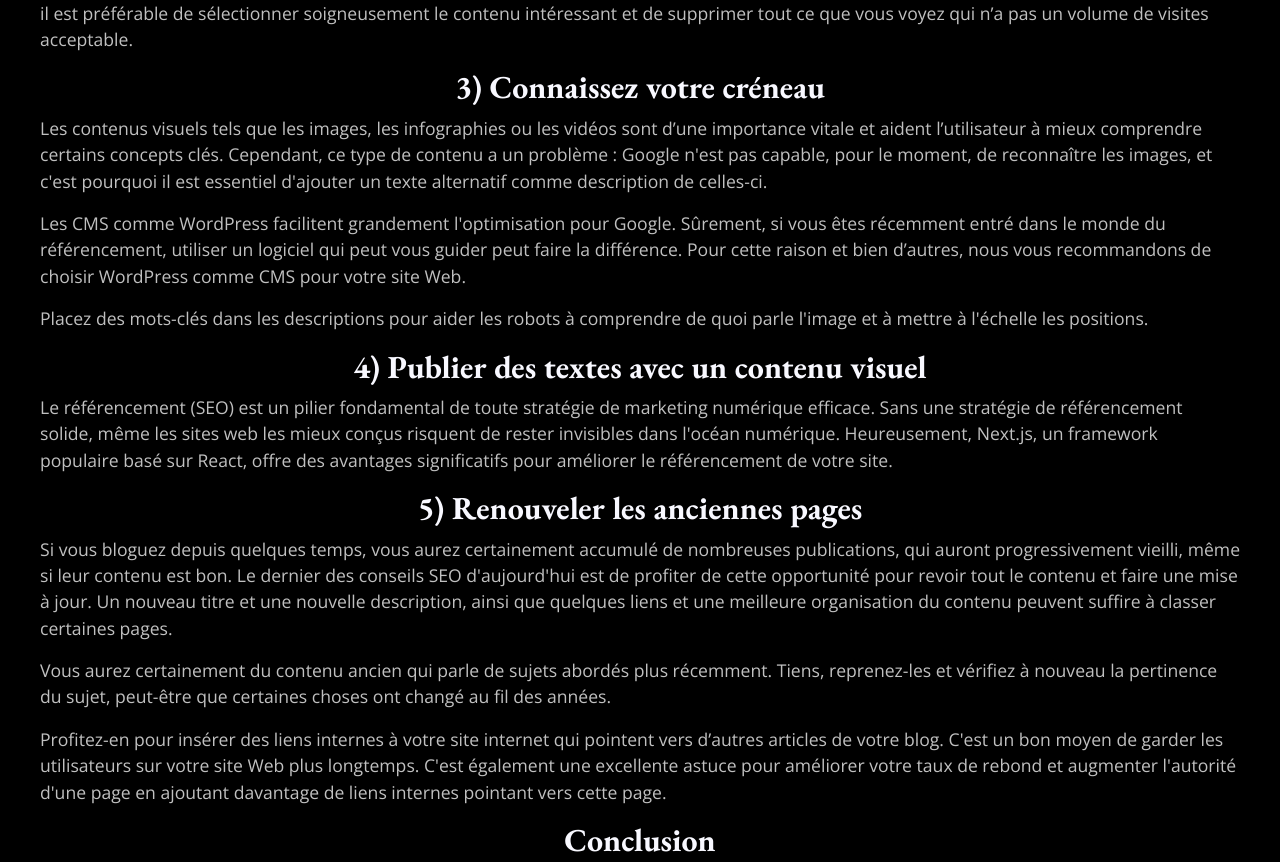
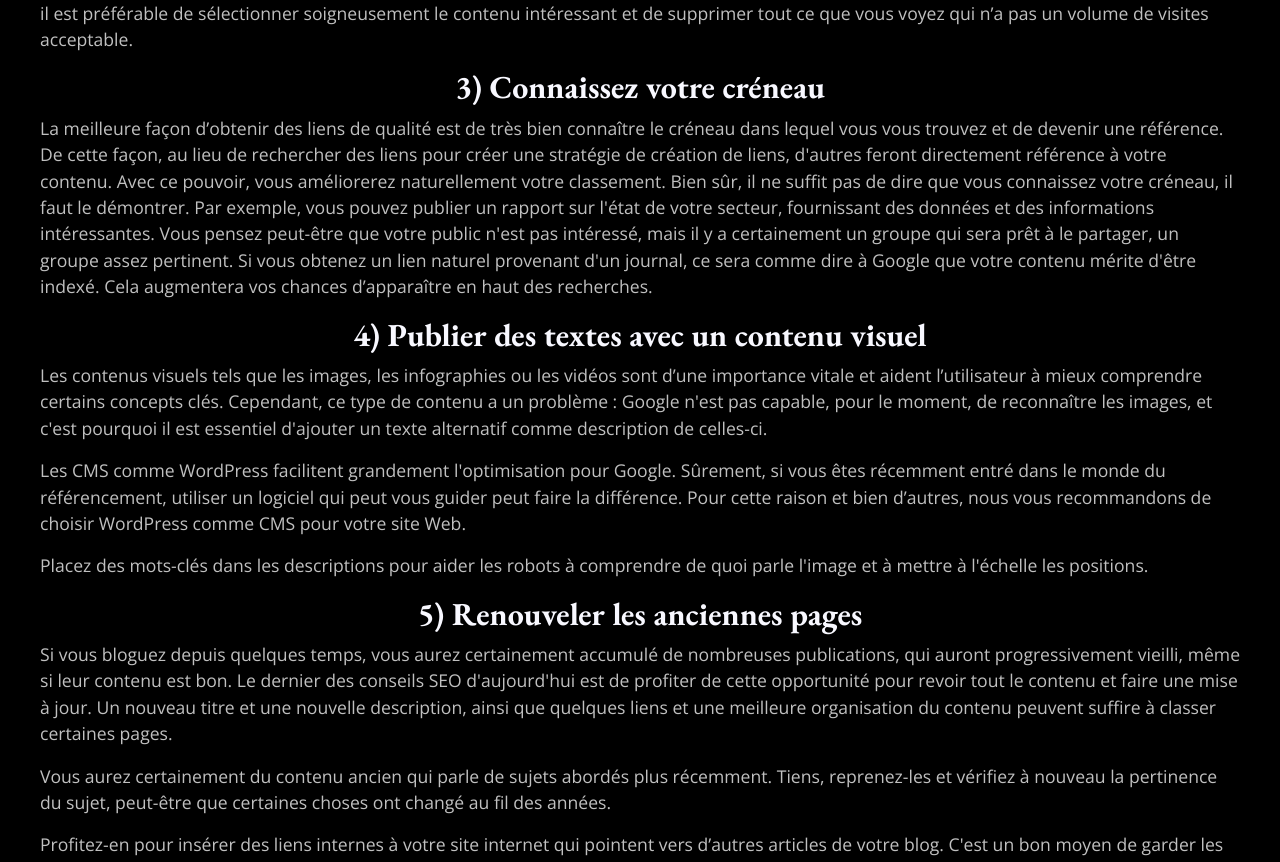
Before and after one commit to White-Wolf-Web/White-wolf-web.com, a Next.js app: page /blog/other/conseil-seo in a window 1280 px wide. Shown: the part 1391-2253 px from the top of the page. Built offline with nearby package versions, Linux system fonts and the light colour scheme.

Commit message:
Update page.js

```diff
--- a/app/blog/other/conseil-seo/page.js
+++ b/app/blog/other/conseil-seo/page.js
@@ -48,20 +48,21 @@ export default function adviceSeo() {
 					moteurs de recherche.{" "}
 				</p>
 			</section>
-
 			<section>
 				<h2 className={styles.textCenter}>1&#41; Placez les mots-clés aux endroits appropriés</h2>
 
 				<p>
-					Comme nous l&apos;avons déjà dit à d&apos;autres occasions, les mots-clés sont fondamentaux pour <Link href="https://itconsulting-prod.com/services/seo-specialisee" className={styles.internalLink}>améliorer le référencement</Link>. Mais il ne suffit pas de savoir ce qui vient d’être dit
-					ou simplement de connaître les mots-clés les plus pertinents pour votre projet.
+					Comme nous l&apos;avons déjà dit à d&apos;autres occasions, les mots-clés sont fondamentaux pour{" "}
+					<Link href="https://itconsulting-prod.com/services/seo-specialisee" className={styles.internalLink}>
+						améliorer le référencement
+					</Link>
+					. Mais il ne suffit pas de savoir ce qui vient d’être dit ou simplement de connaître les mots-clés les plus pertinents pour votre projet.
 				</p>
 				<p>
 					Il est important de savoir où placer vos mots-clés et à quelle fréquence vous le faites. En effet, il existe certains sites où il est essentiel qu&apos;ils apparaissent à certains
 					points stratégiques, comme dans le titre, l&apos;URL de la page et dans les 100 premiers mots du contenu, de préférence dans le premier paragraphe.
 				</p>
 			</section>
-
 			<section>
 				<h2 className={styles.textCenter}>2&#41; Supprimer les pages « zombies »</h2>
 
@@ -71,9 +72,19 @@ export default function adviceSeo() {
 					intéressant et de supprimer tout ce que vous voyez qui n’a pas un volume de visites acceptable.
 				</p>
 			</section>
-
 			<section>
 				<h2 className={styles.textCenter}>3&#41; Connaissez votre créneau</h2>
+				<p>
+					La meilleure façon d’obtenir des liens de qualité est de très bien connaître le créneau dans lequel vous vous trouvez et de devenir une référence. De cette façon, au lieu de
+					rechercher des liens pour créer une stratégie de création de liens, d&apos;autres feront directement référence à votre contenu. Avec ce pouvoir, vous améliorerez naturellement votre
+					classement. Bien sûr, il ne suffit pas de dire que vous connaissez votre créneau, il faut le démontrer. Par exemple, vous pouvez publier un rapport sur l&apos;état de votre secteur,
+					fournissant des données et des informations intéressantes. Vous pensez peut-être que votre public n&apos;est pas intéressé, mais il y a certainement un groupe qui sera prêt à le
+					partager, un groupe assez pertinent. Si vous obtenez un lien naturel provenant d&apos;un journal, ce sera comme dire à Google que votre contenu mérite d&apos;être indexé. Cela augmentera vos
+					chances d’apparaître en haut des recherches.
+				</p>
+			</section>
+			<section>
+				<h2 className={styles.textCenter}>4&#41; Publier des textes avec un contenu visuel</h2>
 
 				<p>
 					Les contenus visuels tels que les images, les infographies ou les vidéos sont d’une importance vitale et aident l’utilisateur à mieux comprendre certains concepts clés. Cependant,
@@ -86,18 +97,6 @@ export default function adviceSeo() {
 				</p>
 				<p>Placez des mots-clés dans les descriptions pour aider les robots à comprendre de quoi parle l&apos;image et à mettre à l&apos;échelle les positions.</p>
 			</section>
-
-			<section>
-				<h2 className={styles.textCenter}>4&#41; Publier des textes avec un contenu visuel</h2>
-
-				<p>
-					Le référencement (SEO) est un pilier fondamental de toute stratégie de marketing numérique efficace. Sans une stratégie de référencement solide, même les sites web les mieux conçus
-					risquent de rester invisibles dans l&apos;océan numérique. Heureusement, Next.js, un framework populaire basé sur React, offre des avantages significatifs pour améliorer le
-					référencement de votre site.
-				</p>
-
-			</section>
-
 			<section>
 				<h2 className={styles.textCenter}>5&#41; Renouveler les anciennes pages</h2>
 
@@ -117,7 +116,6 @@ export default function adviceSeo() {
 					internes pointant vers cette page.
 				</p>
 			</section>
-
 			<section>
 				<h2 className={styles.textCenter}>Conclusion</h2>
 
```
